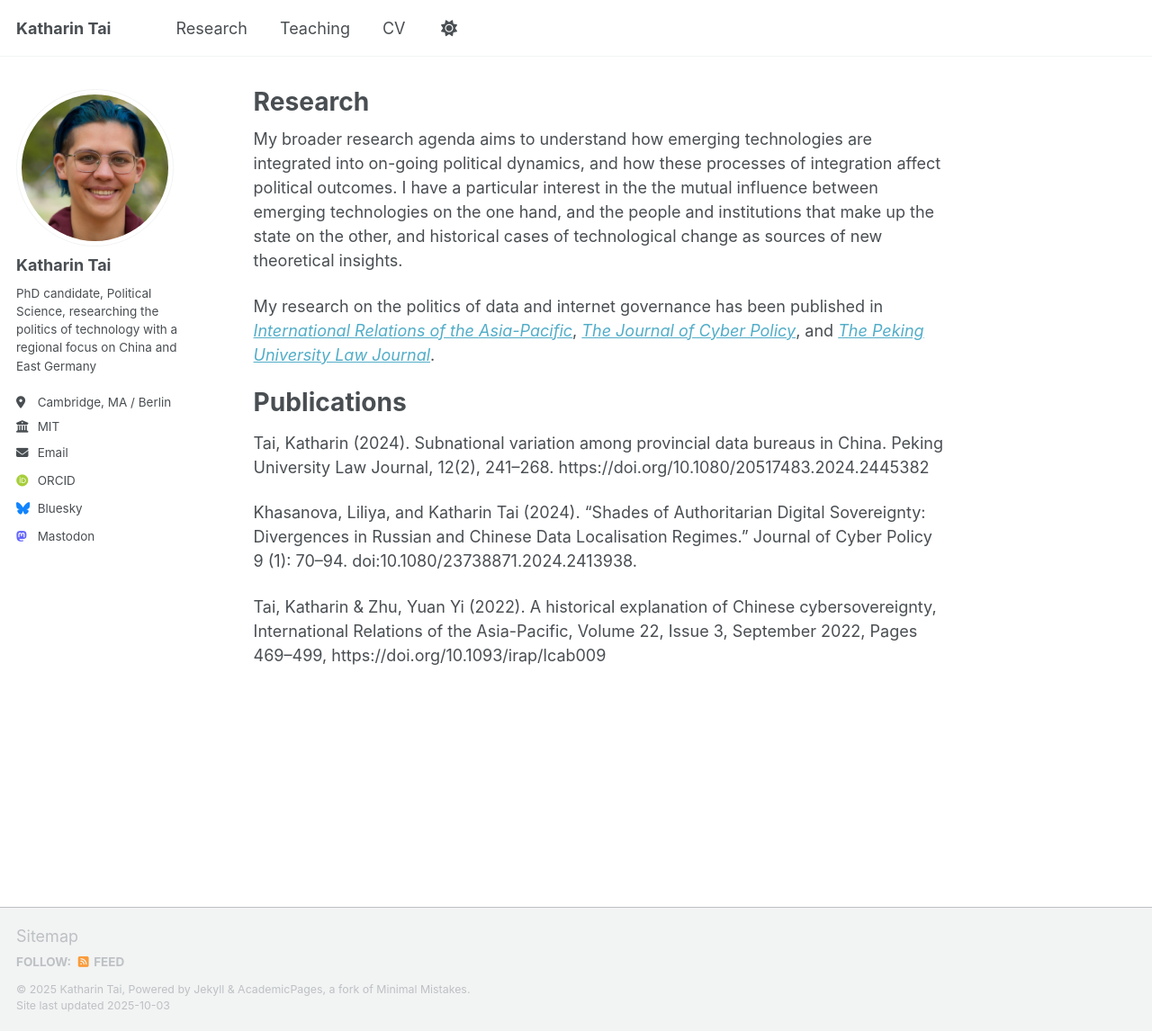
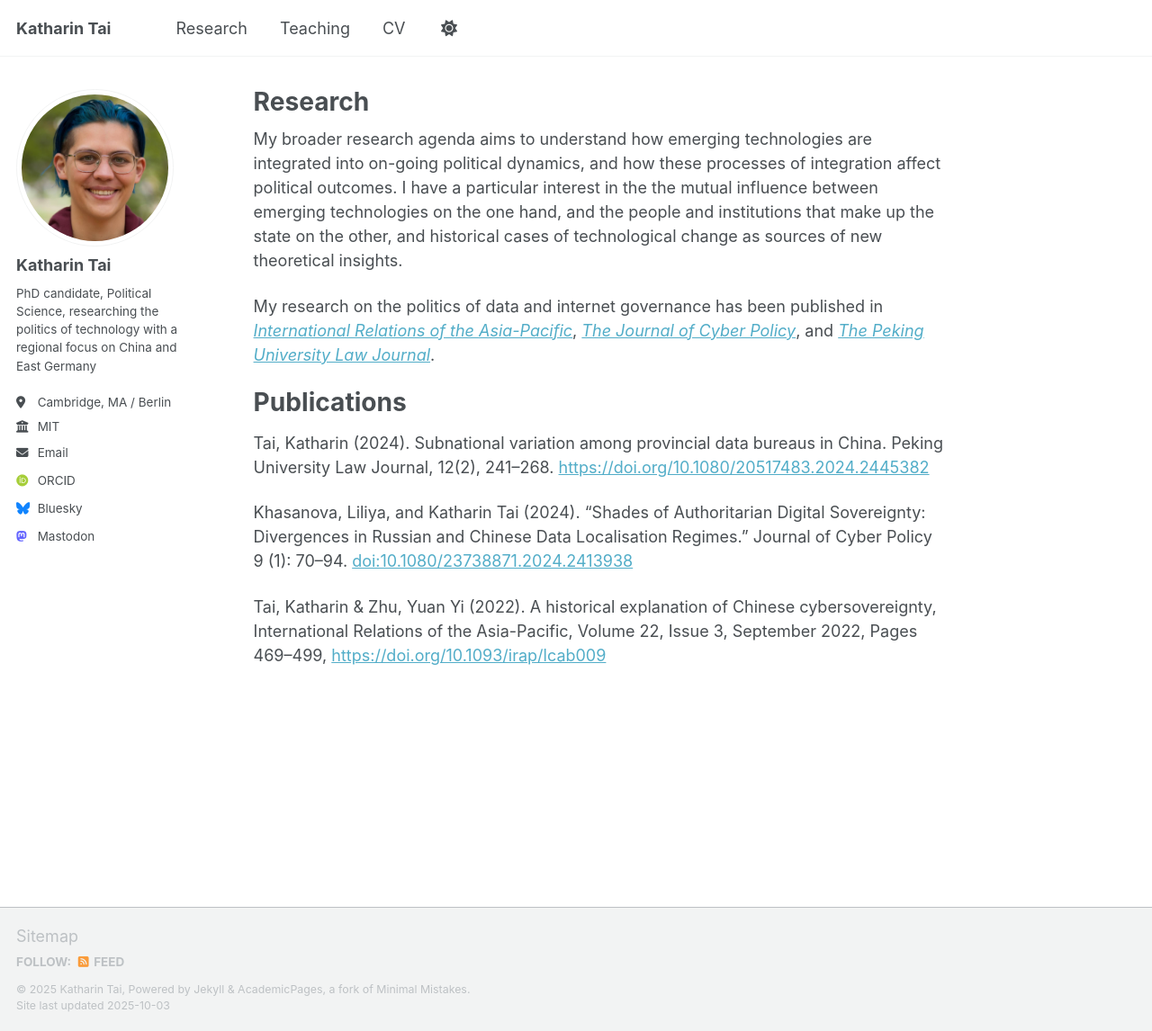
Before and after one commit to katharintai/katharintai.github.io, a Jekyll site: the page built from _pages/research.md, in a window 1280 px wide and 1146 px high. Shown: the whole window at 90% size. Built offline with Jekyll 4.4.1, drawn with Linux system fonts in a browser that asks for light colours; some web fonts are replaced; a script that is not in the unit is left out; some of the changed lines change nothing that is shown.

Commit message:
add links to pubs

```diff
--- a/_pages/research.md
+++ b/_pages/research.md
@@ -11,8 +11,8 @@
 Publications
 ======
 
-Tai, Katharin (2024). Subnational variation among provincial data bureaus in China. Peking University Law Journal, 12(2), 241–268. https://doi.org/10.1080/20517483.2024.2445382
+Tai, Katharin (2024). Subnational variation among provincial data bureaus in China. Peking University Law Journal, 12(2), 241–268. [https://doi.org/10.1080/20517483.2024.2445382](https://doi.org/10.1080/20517483.2024.2445382)
 
-Khasanova, Liliya, and Katharin Tai (2024). “Shades of Authoritarian Digital Sovereignty: Divergences in Russian and Chinese Data Localisation Regimes.” Journal of Cyber Policy 9 (1): 70–94. doi:10.1080/23738871.2024.2413938.
+Khasanova, Liliya, and Katharin Tai (2024). “Shades of Authoritarian Digital Sovereignty: Divergences in Russian and Chinese Data Localisation Regimes.” Journal of Cyber Policy 9 (1): 70–94. [doi:10.1080/23738871.2024.2413938](DOI:10.1080/23738871.2024.2413938)
 
-Tai, Katharin & Zhu, Yuan Yi (2022). A historical explanation of Chinese cybersovereignty, International Relations of the Asia-Pacific, Volume 22, Issue 3, September 2022, Pages 469–499, https://doi.org/10.1093/irap/lcab009
+Tai, Katharin & Zhu, Yuan Yi (2022). A historical explanation of Chinese cybersovereignty, International Relations of the Asia-Pacific, Volume 22, Issue 3, September 2022, Pages 469–499, [https://doi.org/10.1093/irap/lcab009](https://academic.oup.com/irap/article/22/3/469/6514983)
```
